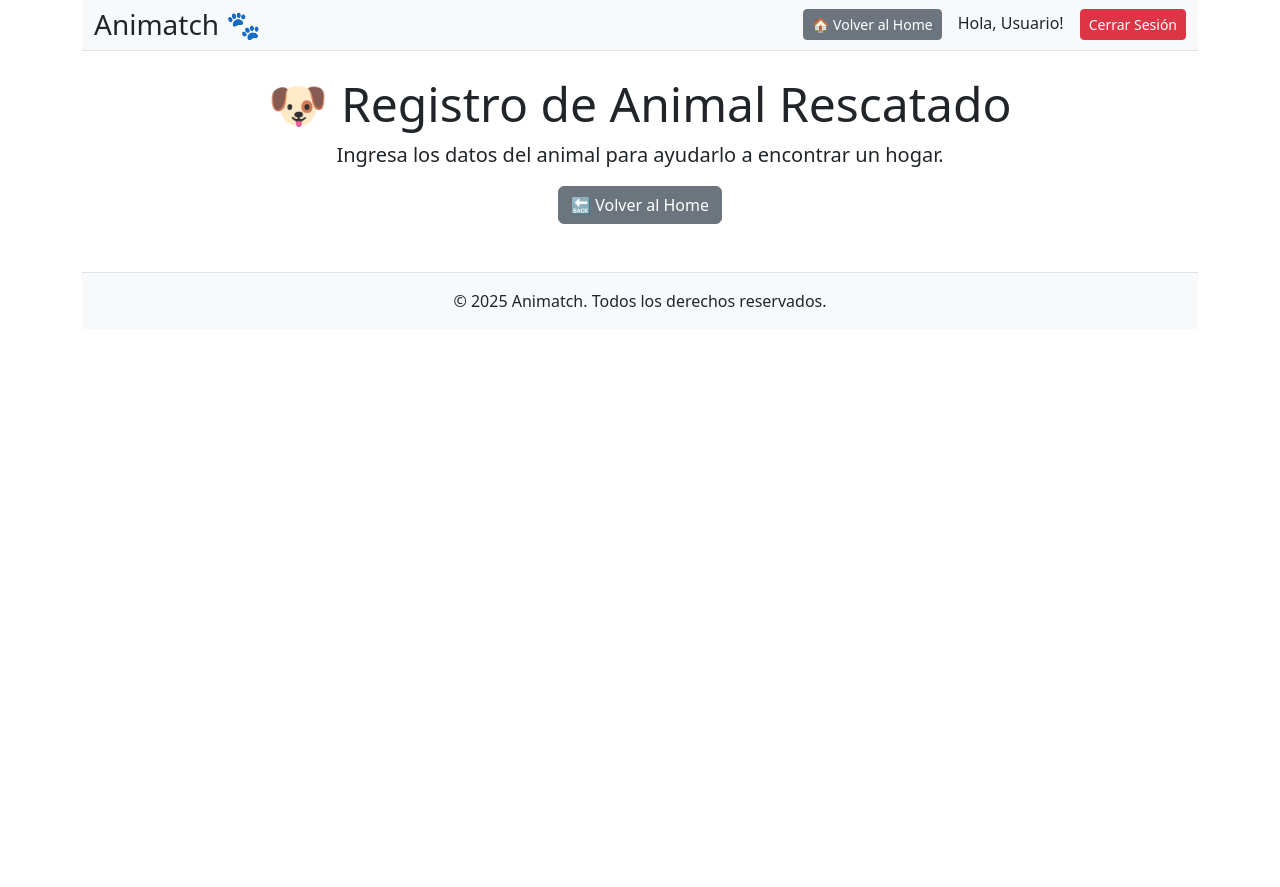
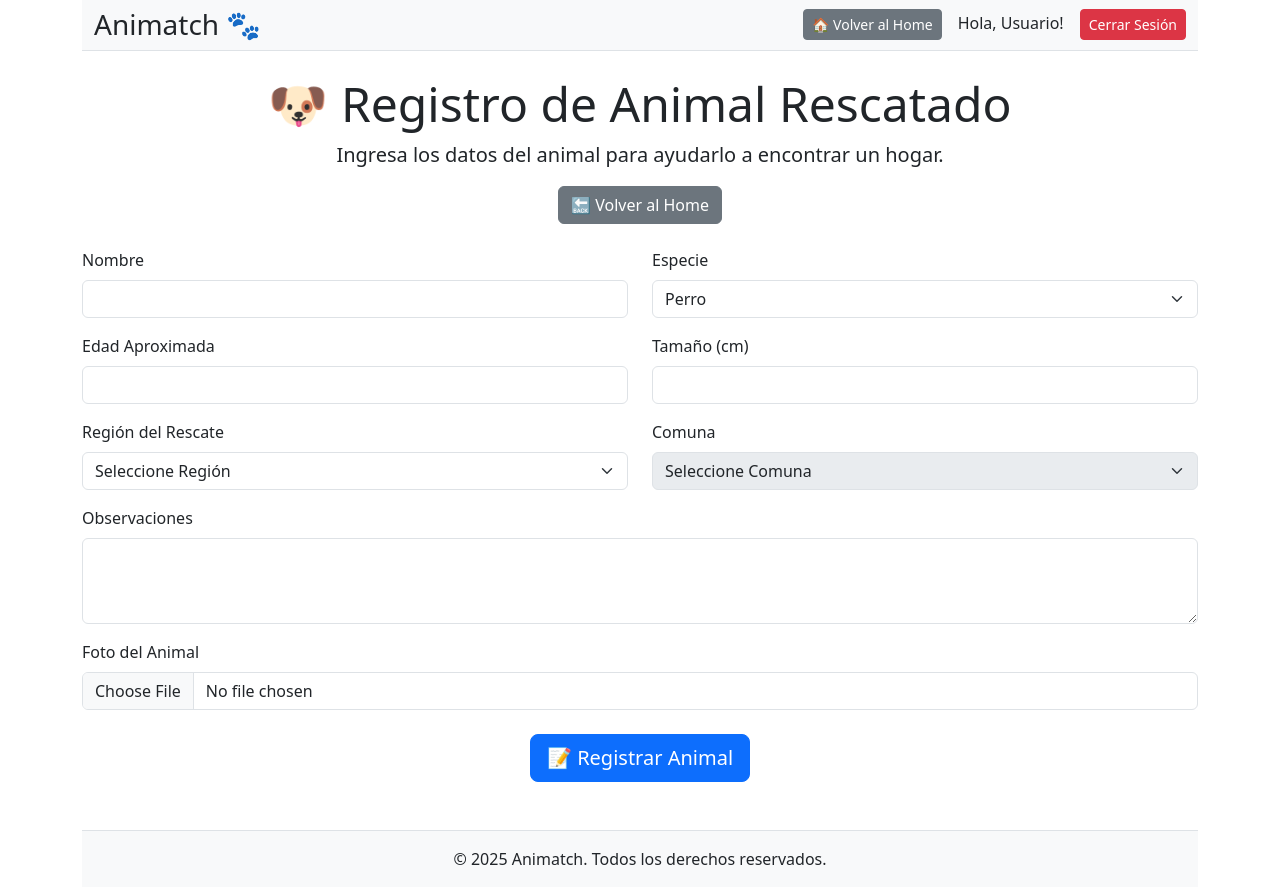
Before and after one commit to respinoza-p/animatch-web.app, a React (Vite) app: page /registro-animal in a window 1280 px wide. Before the commit the page ends 800 px from the top, so only its background shows below. Built offline with nearby package versions, Linux system fonts and the light colour scheme.

Commit message:
Se agrega formulario para el registro de la mascota rescatada

```diff
--- a/src/RegistroAnimal.jsx
+++ b/src/RegistroAnimal.jsx
@@ -1,27 +1,165 @@
-import React from "react";
+import React, { useState } from "react";
 import { useNavigate } from "react-router-dom";
 import Header from "./components/Header";
 import Footer from "./components/Footer";
 
+const regionesComunas = {
+  "Región Metropolitana": ["Santiago", "Providencia", "Las Condes", "Maipú", "Puente Alto"],
+  "Región de Valparaíso": ["Valparaíso", "Viña del Mar", "Quilpué", "Concón"],
+  "Región del Biobío": ["Concepción", "Talcahuano", "Los Ángeles"],
+};
+
 const RegistroAnimal = ({ user, setUser }) => {
   const navigate = useNavigate();
 
+  const [formData, setFormData] = useState({
+    nombre: "",
+    especie: "perro",
+    edad: "",
+    tamaño: "",
+    peso: "",
+    sexo: "macho",
+    expectativaVida: "0",
+    alimentacionEspecial: "desconocido",
+    tratamientoEspecial: "desconocido",
+    tieneChip: "desconocido",
+    adopcionesPrevias: "0",
+    personalidad: "normal",
+    nivelActividad: "actividad normal",
+    nivelAprendizaje: "normal",
+    relacionesOtrosAnimales: "normal",
+    fechaRescate: "",
+    observaciones: "",
+    regionRescate: "",
+    comunaRescate: "",
+    foto: null,
+  });
+
+  const [errors, setErrors] = useState({});
+  const [comunas, setComunas] = useState([]);
+
+  const regex = {
+    nombre: /^[a-zA-Z\s]+$/,
+    edad: /^[0-9]{1,2}$/,
+    tamaño: /^[0-9]+$/,
+    peso: /^\d+(\.\d{1,2})?$/,
+    fechaRescate: /^\d{4}-\d{2}-\d{2}$/,
+    observaciones: /^.{10,}$/,
+  };
+
+  const handleChange = (e) => {
+    const { name, value, type, files } = e.target;
+    setFormData({
+      ...formData,
+      [name]: type === "file" ? files[0] : value,
+    });
+
+    if (regex[name] && !regex[name].test(value)) {
+      setErrors({ ...errors, [name]: `Formato incorrecto para ${name}` });
+    } else {
+      const newErrors = { ...errors };
+      delete newErrors[name];
+      setErrors(newErrors);
+    }
+
+    if (name === "regionRescate") {
+      setComunas(regionesComunas[value] || []);
+      setFormData({ ...formData, comunaRescate: "" });
+    }
+  };
+
+  const handleSubmit = (e) => {
+    e.preventDefault();
+    if (Object.keys(errors).length > 0) {
+      alert("Corrige los errores antes de enviar el formulario.");
+      return;
+    }
+
+    console.log("Datos enviados:", formData);
+    alert("Registro exitoso!");
+  };
+
   return (
     <div className="container">
-      {/* Header con el nombre del usuario */}
       <Header userName={user?.name || "Usuario"} setUser={setUser} />
 
       <h2 className="display-5 mt-4 text-center">🐶 Registro de Animal Rescatado</h2>
       <p className="lead text-center">Ingresa los datos del animal para ayudarlo a encontrar un hogar.</p>
 
-      {/* Botón para volver al Home */}
       <div className="text-center mb-3">
         <button className="btn btn-secondary" onClick={() => navigate("/home")}>
           🔙 Volver al Home
         </button>
       </div>
 
-      {/* Aquí iría el formulario */}
+      <form className="mt-4" onSubmit={handleSubmit}>
+        <div className="row">
+          <div className="col-md-6">
+            <label className="form-label">Nombre</label>
+            <input type="text" className="form-control" name="nombre" value={formData.nombre} onChange={handleChange} required />
+          </div>
+
+          <div className="col-md-6">
+            <label className="form-label">Especie</label>
+            <select className="form-select" name="especie" value={formData.especie} onChange={handleChange}>
+              <option value="perro">Perro</option>
+              <option value="gato">Gato</option>
+            </select>
+          </div>
+        </div>
+
+        <div className="row mt-3">
+          <div className="col-md-6">
+            <label className="form-label">Edad Aproximada</label>
+            <input type="number" className="form-control" name="edad" value={formData.edad} onChange={handleChange} required />
+          </div>
+
+          <div className="col-md-6">
+            <label className="form-label">Tamaño (cm)</label>
+            <input type="number" className="form-control" name="tamaño" value={formData.tamaño} onChange={handleChange} required />
+          </div>
+        </div>
+
+        <div className="row mt-3">
+          <div className="col-md-6">
+            <label className="form-label">Región del Rescate</label>
+            <select className="form-select" name="regionRescate" value={formData.regionRescate} onChange={handleChange}>
+              <option value="">Seleccione Región</option>
+              {Object.keys(regionesComunas).map((region) => (
+                <option key={region} value={region}>
+                  {region}
+                </option>
+              ))}
+            </select>
+          </div>
+
+          <div className="col-md-6">
+            <label className="form-label">Comuna</label>
+            <select className="form-select" name="comunaRescate" value={formData.comunaRescate} onChange={handleChange} disabled={!formData.regionRescate}>
+              <option value="">Seleccione Comuna</option>
+              {comunas.map((comuna) => (
+                <option key={comuna} value={comuna}>
+                  {comuna}
+                </option>
+              ))}
+            </select>
+          </div>
+        </div>
+
+        <div className="mt-3">
+          <label className="form-label">Observaciones</label>
+          <textarea className="form-control" name="observaciones" value={formData.observaciones} onChange={handleChange} rows="3"></textarea>
+        </div>
+
+        <div className="mt-3">
+          <label className="form-label">Foto del Animal</label>
+          <input type="file" className="form-control" name="foto" onChange={handleChange} required />
+        </div>
+
+        <div className="text-center mt-4">
+          <button type="submit" className="btn btn-primary btn-lg">📝 Registrar Animal</button>
+        </div>
+      </form>
 
       <Footer />
     </div>
```
